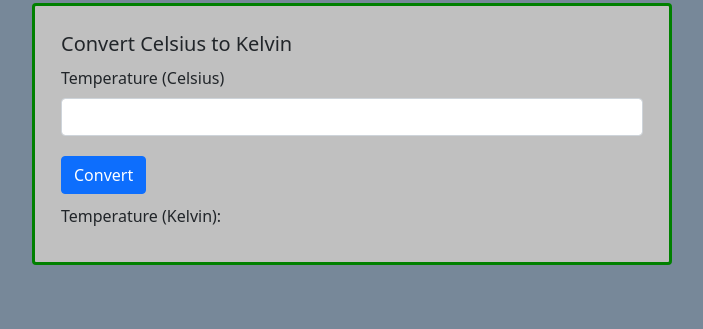
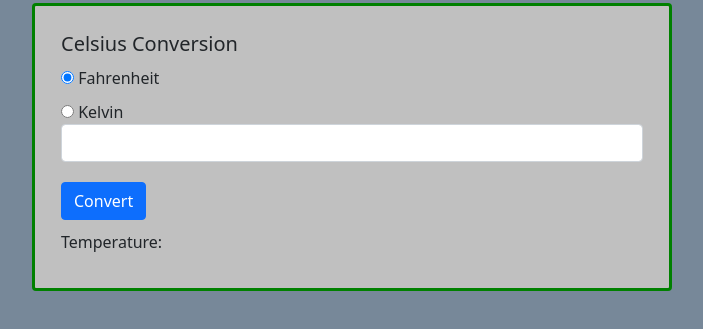
Before and after one commit to mfuroyama/PracticeProblems, a plain HTML site: page index.html in a window 1280 px wide. Shown: the part 53-382 px from the top of the page, without its empty margins (288-991 px from the left). Drawn offline with nearby package versions, Linux system fonts and the light colour scheme; files that its build step writes are made by us from their sources; files whose address does not match are found by name.

Commit message:
New HTML file with F and K

```diff
--- a/index.html
+++ b/index.html
@@ -15,12 +15,19 @@
 
     <div class="card dialog">
         <div class="card-body">
-            <h5 class="card-title">Convert Celsius to Kelvin</h5>
-            <label for="celsius-value" class="form-label">Temperature (Celsius)</label>
+            <h5 class="card-title">Celsius Conversion</h5>
+            <input type="radio" id="fahrenheit-value"
+            name="temperature" value="Fahrenheit" checked>
+            <label for="fahrenheit-value">Fahrenheit</label>
+            <div class="spacer"></div>
+            <input type="radio" id="kelvin-value"
+            name="temperature" value="Fahrenheit">
+            <label for="kelvin-value">Kelvin</label>
             <input type="text" class="form-control" id="celsius-value">
             <button type="button" class="btn btn-primary" id="convert-button">Convert</button>
-            <div class="spacer" />
-            <label for="kelvin-value" class="form-label">Temperature (Kelvin): </label>
+            <div class="spacer">
+            <label for="-value" class="form-label">Temperature: </label>
+            <div class="converted-value" id="fahrenheit-value"></div>
             <div class="converted-value" id="kelvin-value"></div>
         </div>
       </div>
```
